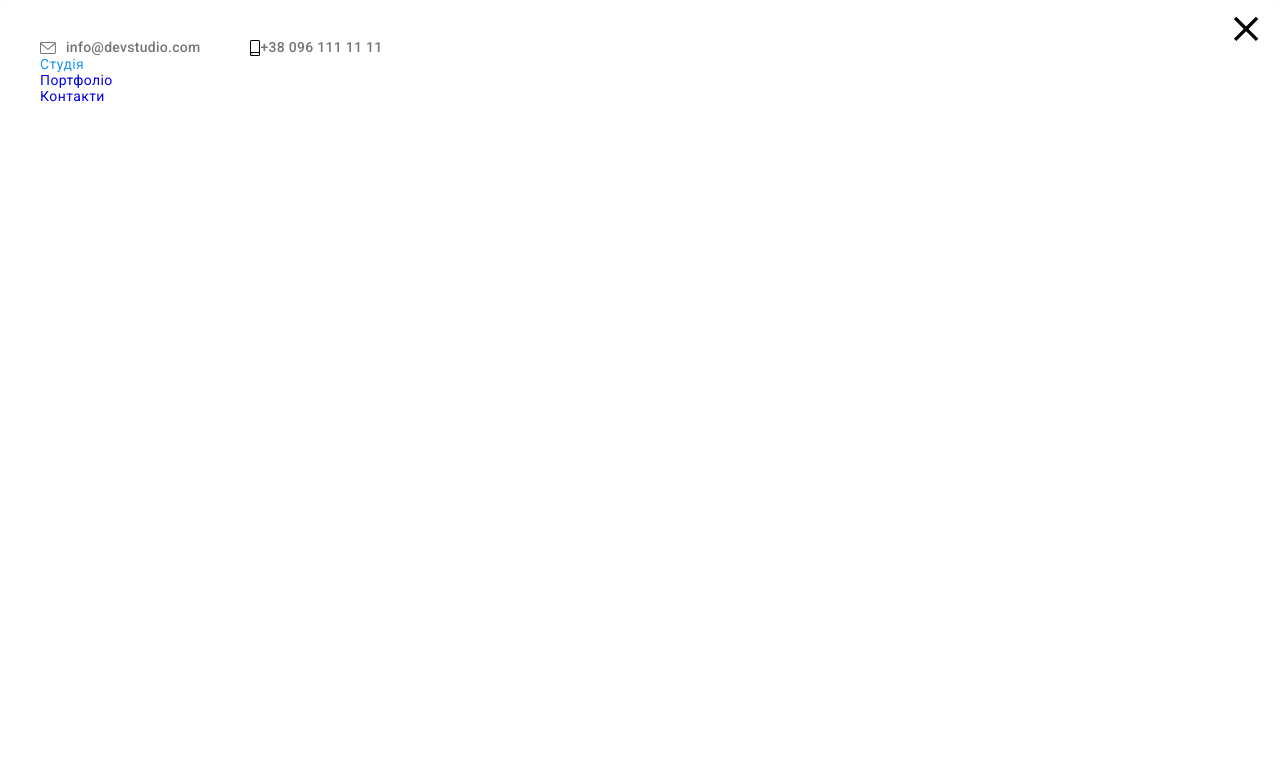
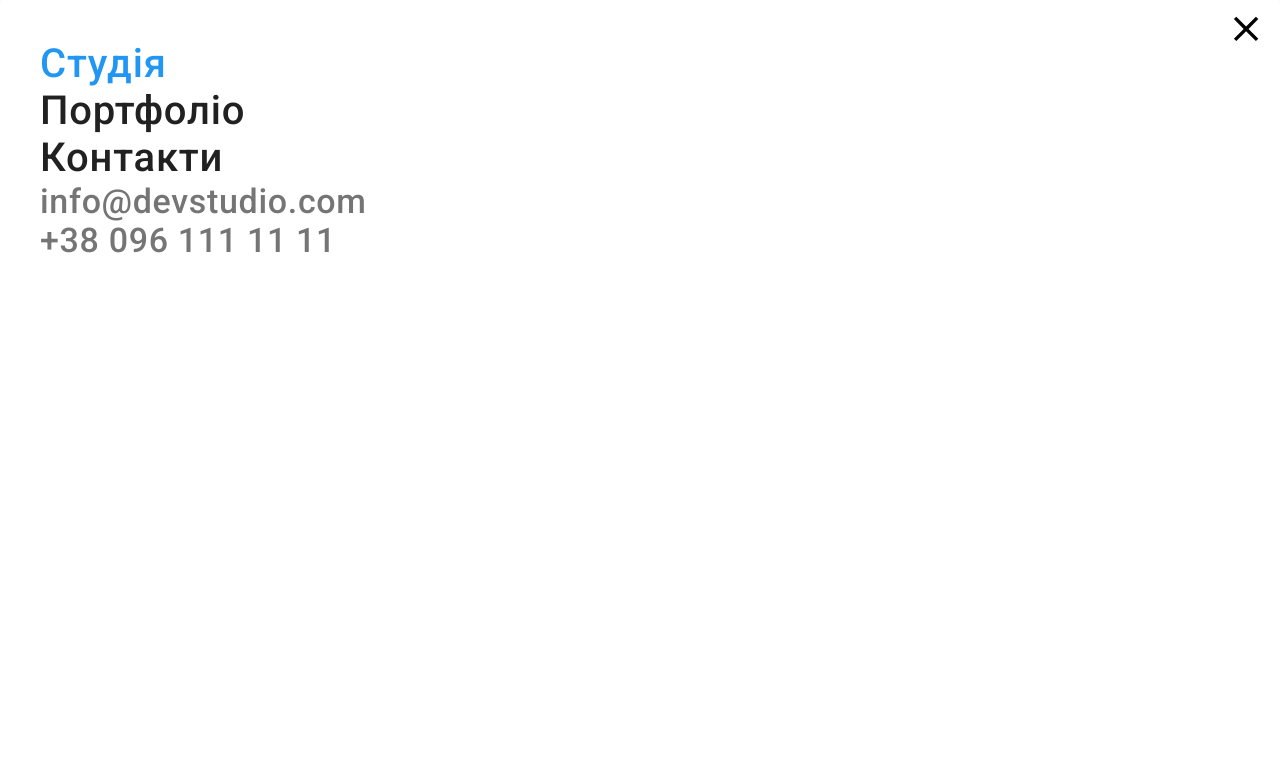
Before and after one commit to SergiiMarch/goit-markup-hw-08, a plain HTML site: page index.html in a window 1280 px wide. Shown: the top 770 px of the page. Drawn offline with nearby package versions, Linux system fonts and the light colour scheme.

Commit message:
add modal

```diff
--- a/index.html
+++ b/index.html
@@ -26,6 +26,7 @@
         <a class="nav__text link" href="x"
           ><span class="nav__link">Web</span>Studio</a
         >
+
         <nav class="nav">
           <ul class="item list">
             <li class="item__list">
@@ -40,26 +41,7 @@
           </ul>
         </nav>
 
-        <div class="page-list">
-          <ul class="contacts list">
-            <li class="contacts__item">
-              <a class="contacts__link link" href="mailto:info@devstudio.com">
-                <svg class="contacts__icon" width="16" height="12">
-                  <use href="./images/symbol-defs.svg#icon-tel"></use>
-                </svg>
-                info@devstudio.com</a
-              >
-            </li>
-            <li class="contacts__item">
-              <a class="contacts__link link" href="tel:+380961111111">
-                <svg class="co ntacts__icon" width="10" height="16">
-                  <use href="./images/symbol-defs.svg#icon-smartphone"></use>
-                </svg>
-                +38 096 111 11 11</a
-              >
-            </li>
-          </ul>
-        </div>
+        <div class="page-list"></div>
         <button type="button" class="modal-button" data-modal-open>
           <svg class="modal-class-icon" width="18" height="18">
             <use href="./images/symbol-defs.svg#icon-close-black"></use>
@@ -73,31 +55,6 @@
                 <use href="./images/symbol-defs.svg#icon-close-black"></use>
               </svg>
             </button>
-            <div class="contact-modal">
-              <ul class="contact list">
-                <li class="contact__item">
-                  <a
-                    class="contact__link link"
-                    href="mailto:info@devstudio.com"
-                  >
-                    <svg class="contact__icon" width="16" height="12">
-                      <use href="./images/symbol-defs.svg#icon-tel"></use>
-                    </svg>
-                    info@devstudio.com</a
-                  >
-                </li>
-                <li class="contacts__item">
-                  <a class="contacts__link link" href="tel:+380961111111">
-                    <svg class="co ntacts__icon" width="10" height="16">
-                      <use
-                        href="./images/symbol-defs.svg#icon-smartphone"
-                      ></use>
-                    </svg>
-                    +38 096 111 11 11</a
-                  >
-                </li>
-              </ul>
-            </div>
 
             <div class="navigation">
               <ul class="nav-item list">
@@ -111,6 +68,23 @@
                 </li>
                 <li class="nav-item__list">
                   <a class="nav-item__link link" href="x">Контакти</a>
+                </li>
+              </ul>
+            </div>
+            <div class="contact-modal">
+              <ul class="contact-mob list">
+                <li class="contact-mob__item">
+                  <a
+                    class="contact-mob__link link"
+                    href="mailto:info@devstudio.com"
+                  >
+                    info@devstudio.com</a
+                  >
+                </li>
+                <li class="contacts-mob__item">
+                  <a class="contact-mob__link link" href="tel:+380961111111">
+                    +38 096 111 11 11</a
+                  >
                 </li>
               </ul>
             </div>
--- a/sass/layouts/_header.scss
+++ b/sass/layouts/_header.scss
@@ -136,6 +136,14 @@
   margin-bottom: 0;
 }
 
+.nav-item__link {
+  font-weight: 500;
+  font-size: 40px;
+  line-height: 1.18;
+  letter-spacing: 0.02em;
+  color: #212121;
+}
+
 .nav__text {
   padding: 24px 0;
   margin-right: 93px;
@@ -148,8 +156,11 @@
   color: var(--black-text-color);
 }
 
-// .modal-button {
-// }
+.modal-button {
+  position: absolute;
+  top: 10px;
+  right: 15px;
+}
 // .modal-class-icon {
 //   display: block;
 // }
@@ -163,14 +174,14 @@
 // .modal-button-close {
 // }
 
-.contact {
-  display: flex;
-  gap: 50px;
+.contact-mob {
+  // display: flex;
+  // gap: 50px;
 }
 
-.contact__item {
-  display: flex;
-  align-items: center;
+.contact-mob__item {
+  // display: flex;
+  // align-items: center;
 
   font-style: normal;
   font-weight: 500;
@@ -186,13 +197,10 @@
   }
 }
 
-.contact__link {
-  display: flex;
-  align-items: center;
-
-  font-style: normal;
+.contact-mob__link {
   font-weight: 500;
-  line-height: 1.14;
+  font-size: 34px;
+  line-height: 1.17;
   letter-spacing: 0.02em;
 
   color: var(--title-text-color);
@@ -204,7 +212,7 @@
   }
 }
 
-.contact__icon {
+.contact-mob__icon {
   //   box-sizing: border-box;
   fill: currentColor;
   margin-right: 10px;
@@ -214,6 +222,7 @@
 .header-backdrop {
   position: fixed;
   top: 0;
+  left: 0;
   background-color: #fff;
   width: 100vw;
   height: 100vh;
```
Also changed, not shown: css/main.css, css/main.min.css, 2 other files.
